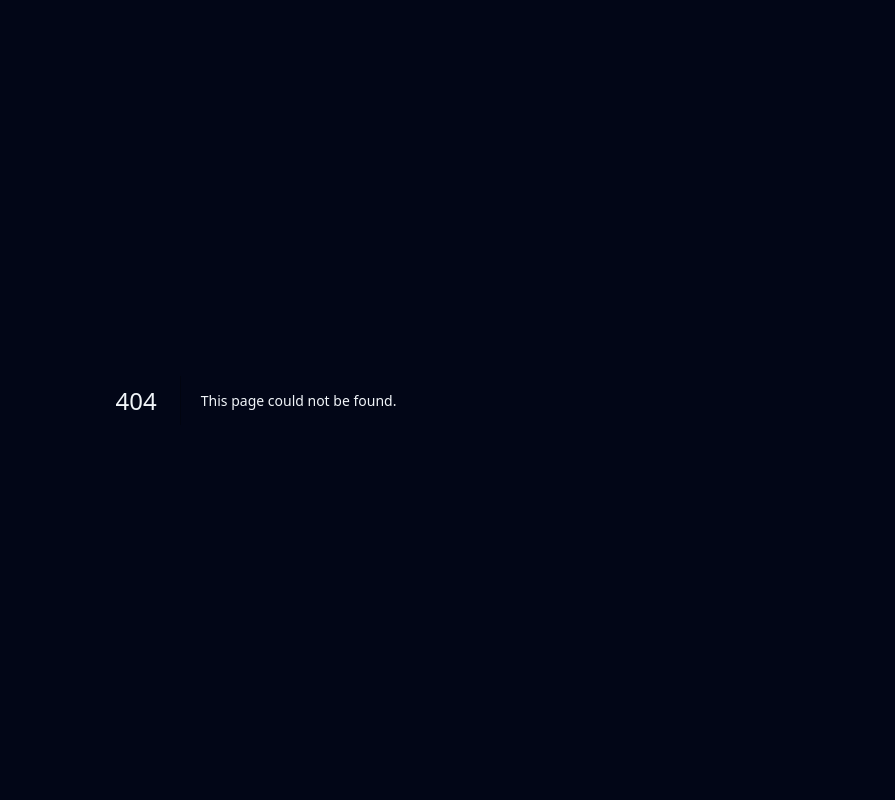
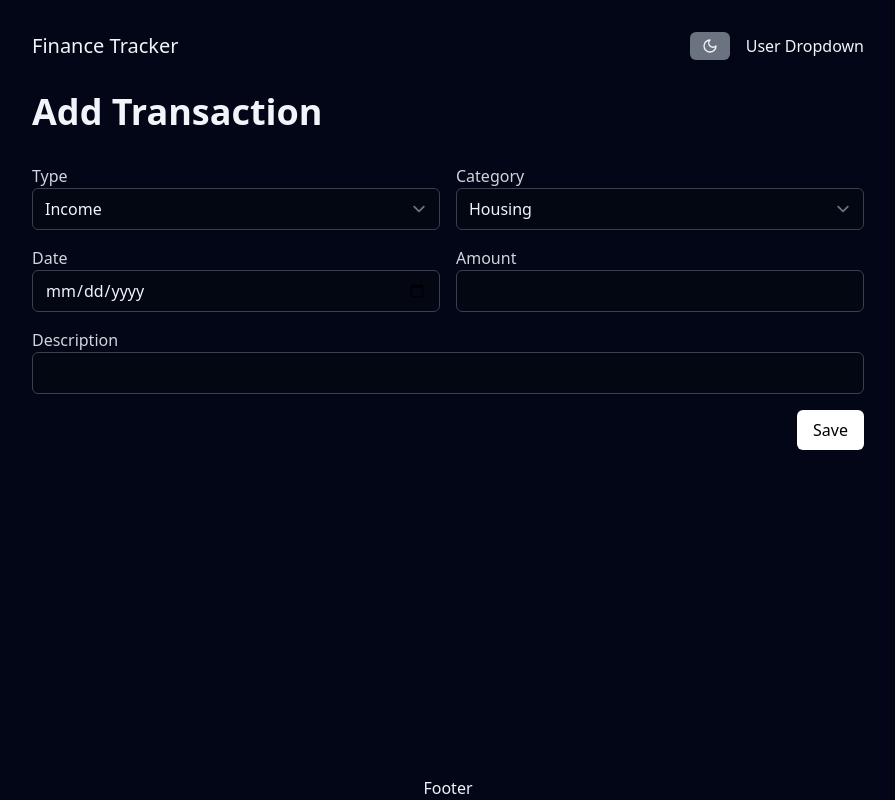
Before and after one commit to hanzla-sib/NextJs_financeApp, a Next.js app: page /dashboard/transaction/add in a window 1280 px wide. Before the commit this address had no page. Shown: the whole page, without its empty margins (192-1087 px from the left). Built offline with nearby package versions, Linux system fonts and the light colour scheme.

Commit message:
trasaction form

```diff
--- /dev/null
+++ b/app/dashboard/components/transaction-form.js
@@ -0,0 +1,56 @@
+import Button from "@/components/button";
+import Input from "@/components/input";
+import Label from "@/components/label";
+import Select from "@/components/select";
+import { categories, types } from "@/lib/consts";
+import React from "react";
+
+const Transactionform = () => {
+  return (
+    <form className="space-y-4">
+      <div className="grid grid-cols-1 md:grid-cols-2 gap-4 ">
+        <div>
+          <Label className="mb-1">Type</Label>
+          <Select>
+            {types.map((data, key) => (
+              <option key={key}>{data}</option>
+            ))}
+          </Select>
+        </div>
+        <div>
+          <Label className="mb-1">Category</Label>
+          <Select>
+            {categories.map((data, key) => (
+              <option key={key}>{data}</option>
+            ))}
+          </Select>
+        </div>
+        <div>
+          <Label htmlFor="date" className="mb-1">
+            Date
+          </Label>
+          <Input id="date" type="date" />
+        </div>
+        <div>
+          <Label htmlFor="amount" className="mb-1">
+            Amount{" "}
+          </Label>
+
+          <Input id="amount" type="number" />
+        </div>
+        <div className="col-span-2">
+          <Label htmlFor="description" className="mb-1">
+            Description{" "}
+          </Label>
+
+          <Input id="description" type="text" />
+        </div>
+      </div>
+      <div className="flex justify-end">
+        <Button type="submit">Save</Button>
+      </div>
+    </form>
+  );
+};
+
+export default Transactionform;
--- a/app/dashboard/page.js
+++ b/app/dashboard/page.js
@@ -3,10 +3,16 @@ import TransactionList from "./components/transaction-list";
 import TransactionListFallback from "./components/transactionListfallback";
 import Trend from "./components/trend";
 import TrendFallback from "./components/trendFallback";
+import Link from "next/link";
+import { PlusCircle } from "lucide-react";
+import { sizes, variants } from "@/lib/variants";
 
 const page = () => {
   return (
     <>
+      <section className="mb-8">
+        <h1 className="text-4xl font-semibold">Summary</h1>
+      </section>
       <section className="mb-8 grid grid-cols-2 lg:grid-cols-4 gap-8">
         <Suspense fallback={<TrendFallback />}>
           <Trend type={"Income"} />
@@ -21,6 +27,16 @@ const page = () => {
           <Trend type={"Investment"} />
         </Suspense>
       </section>
+      <section className="flex justify-between items-center mb-8">
+        <h2 className="text-2xl">Transactions</h2>
+        <Link
+          href="/dashboard/transaction/add"
+          className={`flex items-center space-x-1 ${variants["outline"]} ${sizes["sm"]}`}
+        >
+          <PlusCircle className="w-4 h-4" />
+          <div>Add</div>
+        </Link>
+      </section>
       <Suspense fallback={<TransactionListFallback />}>
         <TransactionList />
       </Suspense>
--- /dev/null
+++ b/app/dashboard/transaction/add/page.js
@@ -0,0 +1,15 @@
+import React from "react";
+import Transactionform from "../../components/transaction-form";
+export const metadata = {
+  title: "Add Transaction",
+};
+const page = () => {
+  return (
+    <>
+      <h1 className="text-4xl font-semibold mb-8">Add Transaction</h1>
+      <Transactionform />
+    </>
+  );
+};
+
+export default page;
--- a/app/layout.js
+++ b/app/layout.js
@@ -14,7 +14,10 @@ const geistMono = localFont({
 });
 
 export const metadata = {
-  title: "Create Next App",
+  title: {
+    template: "%s | Finance App",
+    default: "Finance App",
+  },
   description: "Generated by create next app",
 };
 
--- a/app/playground/page.js
+++ b/app/playground/page.js
@@ -9,6 +9,9 @@ import TransactionItem from "@/components/transaction-item";
 import TransactionSummaryItem from "@/components/transaction-summary-item";
 import Trend from "@/components/trend";
 
+export const metadata = {
+  title: "Playground",
+};
 const page = () => {
   return (
     <main className="space-y-8 mb-3">
--- a/components/button.js
+++ b/components/button.js
@@ -1,19 +1,7 @@
+import { sizes, variants } from "@/lib/variants";
 import { twMerge } from "tailwind-merge";
 
 export default function Button(props) {
-  const variants = {
-    default:
-      "bg-black text-white dark:bg-white dark:text-black rounded-md hover:bg-gray-700 dark:hover:bg-gra-200",
-    outline:
-      "border border-gray-300 dark:border-gray-500 rounded-md hover:bg-gray-300 dark:hover:bg-gray-500",
-    ghost: "rounded-md bg-white hover:bg-gray-300 dark:bg-gray-500",
-  };
-  const sizes = {
-    xs: "text-xs px-2 py-1",
-    sm: "text-sm px-3 py-1.5",
-    base: "text-base px-4 py-2",
-    lg: "text-lg px-4 py-2",
-  };
   return (
     <button
       {...props}
--- /dev/null
+++ b/lib/consts.js
@@ -0,0 +1,10 @@
+export const types = ["Income", "Expense", "Investment", "Saving"];
+
+export const categories = [
+  "Housing",
+  "Transport",
+  "Health",
+  "Food",
+  "Education",
+  "Other",
+];
--- /dev/null
+++ b/lib/variants.js
@@ -0,0 +1,13 @@
+export const variants = {
+    default:
+      "bg-black text-white dark:bg-white dark:text-black rounded-md hover:bg-gray-700 dark:hover:bg-gra-200",
+    outline:
+      "border border-gray-300 dark:border-gray-500 rounded-md hover:bg-gray-300 dark:hover:bg-gray-500",
+    ghost: "rounded-md bg-white hover:bg-gray-300 dark:bg-gray-500",
+  };
+ export const sizes = {
+    xs: "text-xs px-2 py-1",
+    sm: "text-sm px-3 py-1.5",
+    base: "text-base px-4 py-2",
+    lg: "text-lg px-4 py-2",
+  };
--- a/tailwind.config.js
+++ b/tailwind.config.js
@@ -4,6 +4,7 @@ module.exports = {
     "./pages/**/*.{js,ts,jsx,tsx,mdx}",
     "./components/**/*.{js,ts,jsx,tsx,mdx}",
     "./app/**/*.{js,ts,jsx,tsx,mdx}",
+    "./lib/**/*.{js,ts,jsx,tsx,mdx}",
   ],
   darkMode: "class",
   theme: {
```
